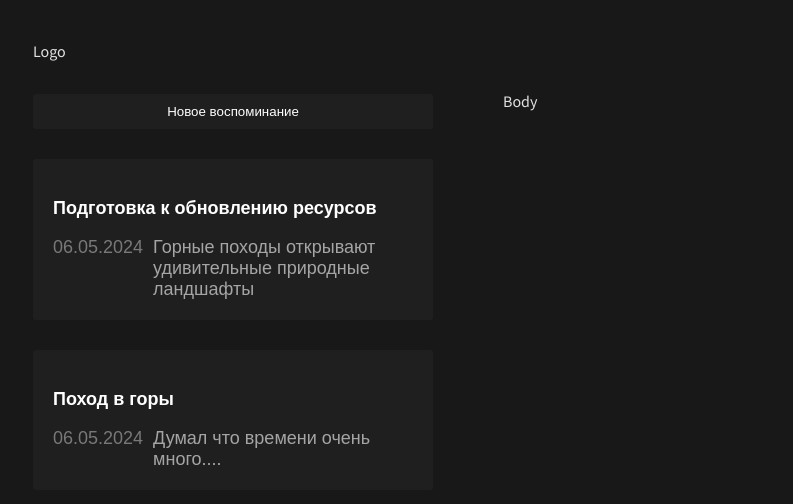
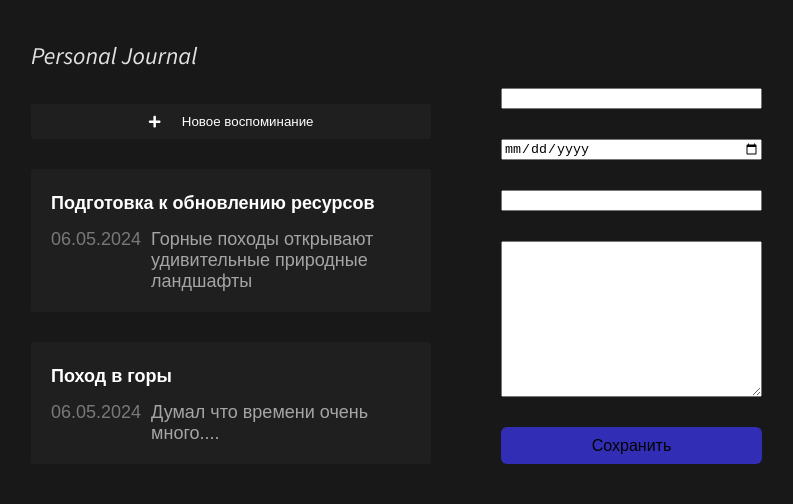
Before and after one commit to AlexeyYakovec/vite-react-resting, a React (Vite) app: page / in a window 1280 px wide. Shown: the top 504 px of the page, without its empty margins (7-800 px from the left). Built offline with nearby package versions, Linux system fonts and the light colour scheme.

Commit message:
added form component

```diff
--- a/package.json
+++ b/package.json
@@ -12,7 +12,8 @@
   "dependencies": {
     "prop-types": "^15.8.1",
     "react": "^18.2.0",
-    "react-dom": "^18.2.0"
+    "react-dom": "^18.2.0",
+    "react-icons": "^5.2.0"
   },
   "devDependencies": {
     "@types/react": "^18.2.66",
--- a/src/App.css
+++ b/src/App.css
@@ -1,10 +1,11 @@
-#root {
+/* #root {
    max-width: 1280px;
    margin: 0 auto;
    padding: 2rem;
-}
+} */
 
 .app {
    display: flex;
    gap: 20px;
+   padding: 30px;
 }
--- a/src/App.jsx
+++ b/src/App.jsx
@@ -4,12 +4,12 @@ import LeftPanel from "./layout/LeftPanel/LeftPanel";
 import Body from "./layout/Body/Body";
 
 // components
-// import Button from "./components/Button/Button";
 import CardButton from "./components/CardButton/CardButton";
 import JournalItem from "./components/JournalItem/JournalItem";
 import Header from "./components/Header/Header";
 import JournalList from "./components/JournalList/JournalList";
 import JournalAddButton from "./components/JournalAddButton/JournalAddButton";
+import JournalForm from "./components/JournalForm/JournalForm";
 
 function App() {
    const data = [
@@ -24,6 +24,7 @@ function App() {
          text: "Думал что времени очень много....",
       },
    ];
+
    return (
       <div className="app">
          <LeftPanel>
@@ -46,7 +47,9 @@ function App() {
                </CardButton>
             </JournalList>
          </LeftPanel>
-         <Body>Body</Body>
+         <Body>
+            <JournalForm />
+         </Body>
       </div>
    );
 }
--- a/src/components/Button/Button.jsx
+++ b/src/components/Button/Button.jsx
@@ -1,19 +1,9 @@
-import { useState } from "react";
-
 import "./Button.css";
 
-function Button({ name }) {
-   const [text, setText] = useState(name);
-
-   function handleClick() {
-      setText("закрыть");
-      console.log("click");
-   }
+function Button({ text }) {
    return (
       <>
-         <button className="button accent" onClick={handleClick}>
-            {text}
-         </button>
+         <button className="button accent">{text}</button>
       </>
    );
 }
--- a/src/components/CardButton/CardButton.css
+++ b/src/components/CardButton/CardButton.css
@@ -6,7 +6,9 @@
    border: none;
    cursor: pointer;
    text-align: start;
-   display: block;
+   display: flex;
+   flex-direction: column;
+   gap: 12px;
    width: 100%;
 }
 
--- a/src/components/Header/Header.css
+++ b/src/components/Header/Header.css
@@ -0,0 +1,9 @@
+.logo {
+   font-style: italic;
+   font-weight: 700;
+}
+
+h2 {
+   padding: 0;
+   margin: 0;
+}
--- a/src/components/Header/Header.jsx
+++ b/src/components/Header/Header.jsx
@@ -1,7 +1,7 @@
 import "./Header.css";
 
 const Header = () => {
-   return <>Logo</>;
+   return <h2 className="logo">Personal Journal</h2>;
 };
 
 export default Header;
--- a/src/components/JournalAddButton/JournalAddButton.css
+++ b/src/components/JournalAddButton/JournalAddButton.css
@@ -1,4 +1,12 @@
 .journal-add {
    padding: 10px;
    text-align: center;
+   display: flex;
+   flex-direction: row;
+   align-items: center;
+   justify-content: center;
 }
+
+svg {
+   margin-right: 8px;
+}
--- a/src/components/JournalAddButton/JournalAddButton.jsx
+++ b/src/components/JournalAddButton/JournalAddButton.jsx
@@ -1,8 +1,15 @@
+import { FaPlus } from "react-icons/fa";
+
 import CardButton from "../CardButton/CardButton";
 import "./JournalAddButton.css";
 
 const JournalAddButton = () => {
-   return <CardButton className="journal-add">Новое воспоминание</CardButton>;
+   return (
+      <CardButton className="journal-add">
+         <FaPlus />
+         Новое воспоминание
+      </CardButton>
+   );
 };
 
 export default JournalAddButton;
--- /dev/null
+++ b/src/components/JournalForm/JournalForm.css
@@ -0,0 +1,5 @@
+.journal-form {
+   display: flex;
+   flex-direction: column;
+   gap: 30px;
+}
--- /dev/null
+++ b/src/components/JournalForm/JournalForm.jsx
@@ -0,0 +1,37 @@
+import { useState } from "react";
+import "./JournalForm.css";
+
+import Button from "../Button/Button";
+
+const JournalForm = () => {
+   const [inputData, setInputData] = useState("");
+
+   const inputChange = (event) => {
+      console.log(event.target.value);
+      setInputData(event.target.value);
+   };
+
+   const addJournalItem = (e) => {
+      e.preventDefault();
+      const formData = new FormData(e.target);
+      const formProps = Object.fromEntries(formData);
+      console.log(formProps);
+   };
+
+   return (
+      <form className="journal-form" onSubmit={addJournalItem}>
+         <input type="text" name="title" />
+         <input type="date" name="date" />
+         <input
+            type="text"
+            name="tag"
+            value={inputData}
+            onChange={inputChange}
+         />
+         <textarea name="post" id="" cols="30" rows="10"></textarea>
+         <Button text="Сохранить" />
+      </form>
+   );
+};
+
+export default JournalForm;
--- a/src/components/JournalList/JournalList.jsx
+++ b/src/components/JournalList/JournalList.jsx
@@ -1,4 +1,3 @@
-import { Children } from "react";
 import "./JournalList.css";
 
 const JournalList = ({ children }) => {
```
Also changed, not shown: 1 other file (tests, documents, lock files or other folders).
